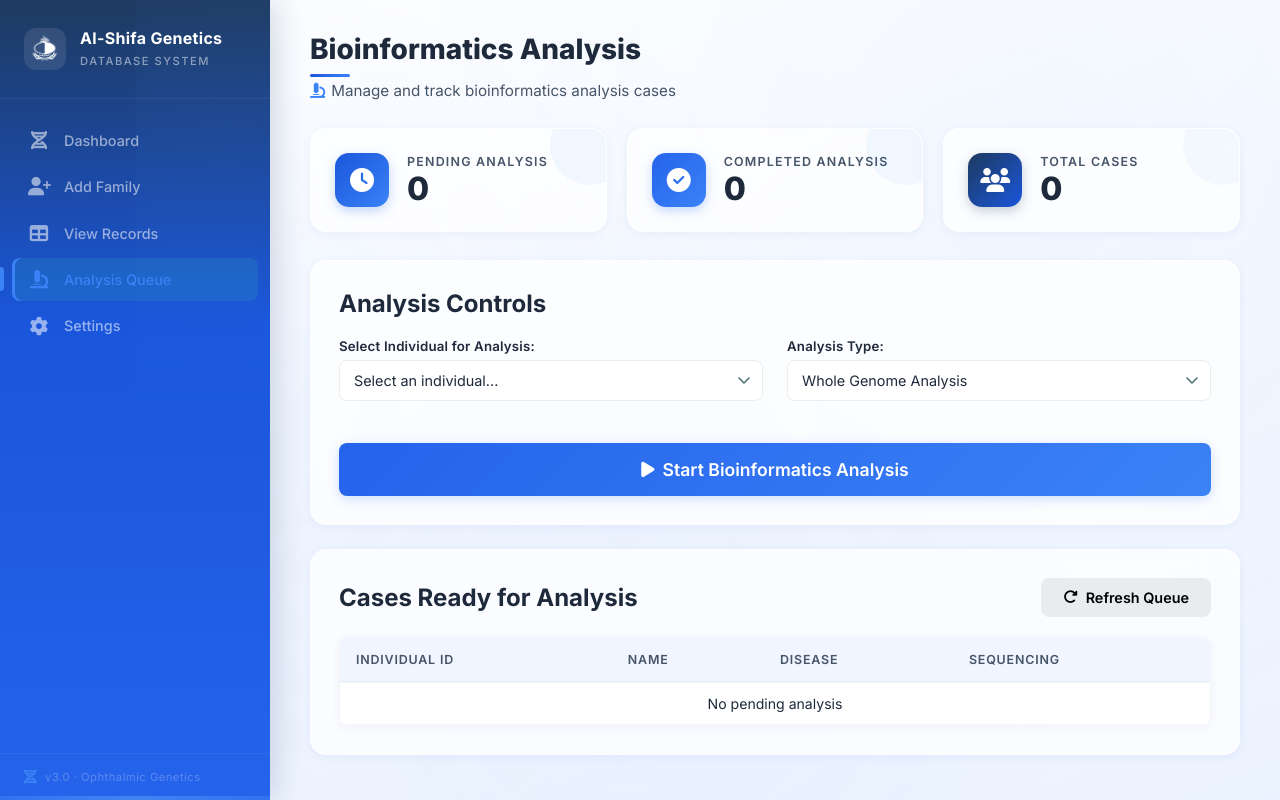
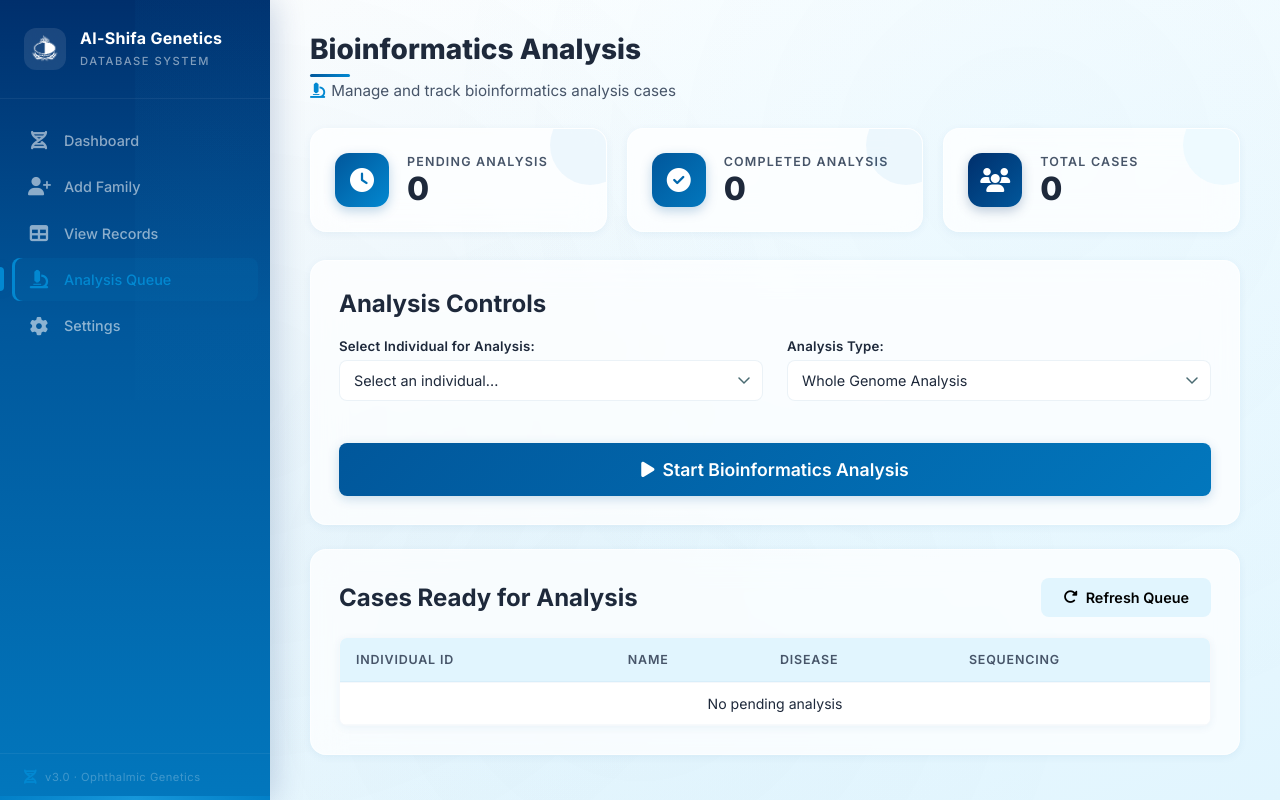
Before and after one commit to NaveedUrRehman787/al-shifa-genetics, a Flask app: page /remaining_analysis in a window 1280 px wide. Run offline with Flask 3, Linux system fonts and the light colour scheme; data that the repository does not hold is empty.

Commit message:
updated the color theme

```diff
--- a/static/css/style.css
+++ b/static/css/style.css
@@ -1,26 +1,30 @@
 :root {
-  --primary: #1A56DB;
-  --primary-light: #2563EB;
-  --primary-lighter: #3B82F6;
-  --primary-glow: rgba(59, 130, 246, 0.2);
-  --accent: #60A5FA;
-  --accent-dark: #3B82F6;
+  --primary: #01579B;
+  --primary-light: #0277BD;
+  --primary-lighter: #0288D1;
+  --primary-glow: rgba(1, 87, 155, 0.2);
+  --accent: #29B6F6;
+  --accent-dark: #0288D1;
   --surface: #FFFFFF;
-  --surface-alt: #F0F5FF;
+  --surface-alt: #E1F5FE;
   --bg-gradient-start: #FFFFFF;
-  --bg-gradient-end: #EBF2FF;
+  --bg-gradient-end: #E1F5FE;
   --text-primary: #1E293B;
   --text-secondary: #475569;
   --text-muted: #94A3B8;
   --danger: #EF4444;
-  --success: #2563EB;
+  --success: #0277BD;
   --sidebar-width: 270px;
   --radius-sm: 8px;
   --radius-md: 16px;
   --radius-lg: 24px;
-  --shadow-sm: 0 2px 8px rgba(30, 64, 175, 0.06);
-  --shadow-md: 0 8px 30px rgba(30, 64, 175, 0.08);
-  --shadow-lg: 0 16px 50px rgba(30, 64, 175, 0.1);
+  --shadow-sm: 0 2px 8px rgba(1, 87, 155, 0.06);
+  --shadow-md: 0 8px 30px rgba(1, 87, 155, 0.08);
+  --shadow-lg: 0 16px 50px rgba(1, 87, 155, 0.1);
+  --primary-color: #01579B;
+  --success-color: #0277BD;
+  --danger-color: #EF4444;
+  --text-light: #94A3B8;
 }
 
 * {
@@ -43,9 +47,9 @@ body::before {
   position: fixed;
   top: 0; left: 0; right: 0; bottom: 0;
   background-image:
-    radial-gradient(circle at 20% 50%, rgba(59, 130, 246, 0.04) 0%, transparent 50%),
-    radial-gradient(circle at 80% 20%, rgba(96, 165, 250, 0.03) 0%, transparent 50%),
-    radial-gradient(circle at 50% 80%, rgba(37, 99, 235, 0.03) 0%, transparent 50%);
+    radial-gradient(circle at 20% 50%, rgba(1, 87, 155, 0.04) 0%, transparent 50%),
+    radial-gradient(circle at 80% 20%, rgba(41, 182, 246, 0.03) 0%, transparent 50%),
+    radial-gradient(circle at 50% 80%, rgba(2, 119, 189, 0.03) 0%, transparent 50%);
   pointer-events: none;
   z-index: 0;
 }
@@ -53,13 +57,13 @@ body::before {
 /* ─── Sidebar ─── */
 .sidebar {
   width: var(--sidebar-width);
-  background: linear-gradient(180deg, #1E3A5F 0%, #1A56DB 40%, #2563EB 100%);
+  background: linear-gradient(180deg, #002f6c 0%, #01579B 40%, #0277BD 100%);
   height: 100vh;
   position: fixed;
   display: flex;
   flex-direction: column;
   z-index: 100;
-  box-shadow: 4px 0 30px rgba(30, 58, 95, 0.2);
+  box-shadow: 4px 0 30px rgba(0, 47, 108, 0.2);
   overflow: hidden;
 }
 
@@ -71,8 +75,8 @@ body::before {
   width: 100%;
   height: 100%;
   background:
-    radial-gradient(circle at 70% 30%, rgba(59, 130, 246, 0.06) 0%, transparent 60%),
-    radial-gradient(circle at 30% 70%, rgba(96, 165, 250, 0.04) 0%, transparent 60%);
+    radial-gradient(circle at 70% 30%, rgba(2, 119, 189, 0.06) 0%, transparent 60%),
+    radial-gradient(circle at 30% 70%, rgba(41, 182, 246, 0.04) 0%, transparent 60%);
   pointer-events: none;
 }
 
@@ -175,7 +179,7 @@ body::before {
 }
 
 .nav-links a.active {
-  background: rgba(46, 196, 182, 0.15);
+  background: rgba(2, 119, 189, 0.15);
   color: var(--primary-lighter);
   box-shadow: inset 3px 0 0 var(--primary-lighter);
 }
@@ -312,10 +316,10 @@ body::before {
   flex-shrink: 0;
 }
 
-.icon-blue { background: linear-gradient(135deg, #1E3A5F, #1A56DB); box-shadow: 0 4px 12px rgba(30, 58, 95, 0.25); }
-.icon-green { background: linear-gradient(135deg, #2563EB, #3B82F6); box-shadow: 0 4px 12px rgba(37, 99, 235, 0.25); }
-.icon-red { background: linear-gradient(135deg, #3B82F6, #60A5FA); box-shadow: 0 4px 12px rgba(59, 130, 246, 0.25); }
-.icon-purple { background: linear-gradient(135deg, #1A56DB, #3B82F6); box-shadow: 0 4px 12px rgba(26, 86, 219, 0.25); }
+.icon-blue { background: linear-gradient(135deg, #002f6c, #01579B); box-shadow: 0 4px 12px rgba(0, 47, 108, 0.25); }
+.icon-green { background: linear-gradient(135deg, #01579B, #0277BD); box-shadow: 0 4px 12px rgba(1, 87, 155, 0.25); }
+.icon-red { background: linear-gradient(135deg, #0277BD, #0288D1); box-shadow: 0 4px 12px rgba(2, 119, 189, 0.25); }
+.icon-purple { background: linear-gradient(135deg, #01579B, #0288D1); box-shadow: 0 4px 12px rgba(1, 87, 155, 0.25); }
 
 .kpi-info h3 {
   font-size: 0.78rem;
@@ -350,7 +354,7 @@ body::before {
 .form-control {
   width: 100%;
   padding: 11px 14px;
-  border: 1.5px solid rgba(11, 45, 53, 0.08);
+  border: 1.5px solid rgba(1, 87, 155, 0.08);
   border-radius: var(--radius-sm);
   background: rgba(255, 255, 255, 0.9);
   font-size: 0.9rem;
@@ -402,23 +406,23 @@ select.form-control {
 .btn-primary {
   background: linear-gradient(135deg, var(--primary), var(--primary-light));
   color: white;
-  box-shadow: 0 3px 12px rgba(11, 82, 91, 0.2);
+  box-shadow: 0 3px 12px rgba(1, 87, 155, 0.2);
 }
 
 .btn-primary:hover {
   transform: translateY(-1px);
-  box-shadow: 0 6px 20px rgba(11, 82, 91, 0.3);
+  box-shadow: 0 6px 20px rgba(1, 87, 155, 0.3);
 }
 
 .btn-success {
-  background: linear-gradient(135deg, #2563EB, #3B82F6);
+  background: linear-gradient(135deg, #01579B, #0277BD);
   color: white;
-  box-shadow: 0 3px 12px rgba(37, 99, 235, 0.2);
+  box-shadow: 0 3px 12px rgba(1, 87, 155, 0.2);
 }
 
 .btn-success:hover {
   transform: translateY(-1px);
-  box-shadow: 0 6px 20px rgba(37, 99, 235, 0.3);
+  box-shadow: 0 6px 20px rgba(1, 87, 155, 0.3);
 }
 
 .btn-danger {
@@ -438,7 +442,7 @@ select.form-control {
   border-radius: var(--radius-sm);
   background: white;
   box-shadow: var(--shadow-sm);
-  border: 1px solid rgba(11, 45, 53, 0.04);
+  border: 1px solid rgba(1, 87, 155, 0.04);
 }
 
 table {
@@ -456,18 +460,18 @@ th {
   color: var(--text-secondary);
   text-transform: uppercase;
   letter-spacing: 0.8px;
-  border-bottom: 2px solid rgba(11, 45, 53, 0.04);
+  border-bottom: 2px solid rgba(1, 87, 155, 0.04);
 }
 
 td {
   padding: 12px 16px;
-  border-bottom: 1px solid rgba(11, 45, 53, 0.03);
+  border-bottom: 1px solid rgba(1, 87, 155, 0.03);
   font-size: 0.88rem;
   color: var(--text-primary);
 }
 
 tr:hover td {
-  background: rgba(46, 196, 182, 0.03);
+  background: rgba(1, 87, 155, 0.03);
 }
 
 /* Status badges */
@@ -481,13 +485,13 @@ tr:hover td {
 }
 
 .status-badge.ready {
-  background: rgba(46, 196, 182, 0.1);
+  background: rgba(2, 119, 189, 0.1);
   color: var(--primary-light);
 }
 
 .status-badge.complete {
-  background: rgba(42, 157, 143, 0.1);
-  color: #2563EB;
+  background: rgba(1, 87, 155, 0.1);
+  color: #01579B;
 }
 
 .status-badge.pending {
@@ -531,7 +535,7 @@ tr:hover td {
 
 /* ─── Loader ─── */
 .loader {
-  border: 3px solid rgba(11, 45, 53, 0.06);
+  border: 3px solid rgba(1, 87, 155, 0.06);
   border-top-color: var(--primary-lighter);
   border-radius: 50%;
   width: 20px;
@@ -552,7 +556,7 @@ tr:hover td {
   display: flex;
   align-items: center;
   gap: 6px;
-  color: rgba(11, 82, 91, 0.08);
+  color: rgba(1, 87, 155, 0.08);
   font-size: 2rem;
   pointer-events: none;
   z-index: 0;
--- a/static/js/main.js
+++ b/static/js/main.js
@@ -249,7 +249,7 @@ window.renderRecordsTable = function() {
                     </button>
                 </td>`;
             } else if (col.key === 'AnalysisStatus') {
-                tr.innerHTML += `<td><span style="padding:4px 8px; border-radius:4px; font-size:0.8rem; background:rgba(67,97,238,0.1); color:var(--primary-color); white-space:nowrap;">${row[col.key] || ''}</span></td>`;
+                tr.innerHTML += `<td><span style="padding:4px 8px; border-radius:4px; font-size:0.8rem; background:rgba(1,87,155,0.1); color:var(--primary-color); white-space:nowrap;">${row[col.key] || ''}</span></td>`;
             } else {
                 tr.innerHTML += `<td>${row[col.key] || ''}</td>`;
             }
--- a/templates/add_family.html
+++ b/templates/add_family.html
@@ -120,7 +120,7 @@
 
             <div style="display: flex; gap: 12px; flex-wrap: wrap;">
                 <button type="submit" class="btn btn-primary"><i class="fa-solid fa-plus"></i> Add Member</button>
-                <button type="button" class="btn" style="background:#e9ecef;" onclick="clearForm()"><i class="fa-solid fa-eraser"></i> Clear Form</button>
+                <button type="button" class="btn" style="background:#E1F5FE;" onclick="clearForm()"><i class="fa-solid fa-eraser"></i> Clear Form</button>
             </div>
         </form>
     </div>
--- a/templates/remaining_analysis.html
+++ b/templates/remaining_analysis.html
@@ -64,7 +64,7 @@
 <div class="glass-card">
     <div style="display: flex; justify-content: space-between; align-items: center; margin-bottom: 20px;">
         <h2>Cases Ready for Analysis</h2>
-        <button type="button" class="btn" style="background:#e9ecef;" onclick="loadAnalysisQueue()">
+        <button type="button" class="btn" style="background:#E1F5FE;" onclick="loadAnalysisQueue()">
             <i class="fa-solid fa-rotate-right"></i> Refresh Queue
         </button>
     </div>
--- a/templates/view_records.html
+++ b/templates/view_records.html
@@ -154,7 +154,7 @@
 
                 <div style="display:flex; gap:12px;">
                     <button type="submit" class="btn btn-primary"><i class="fa-solid fa-floppy-disk"></i> Save Changes</button>
-                    <button type="button" class="btn" style="background:#e9ecef;" onclick="closeEditModal()">Cancel</button>
+                    <button type="button" class="btn" style="background:#E1F5FE;" onclick="closeEditModal()">Cancel</button>
                 </div>
             </form>
         </div>
```
Also changed, not shown: templates/login.html (+16 -16 lines), 4 other files.
